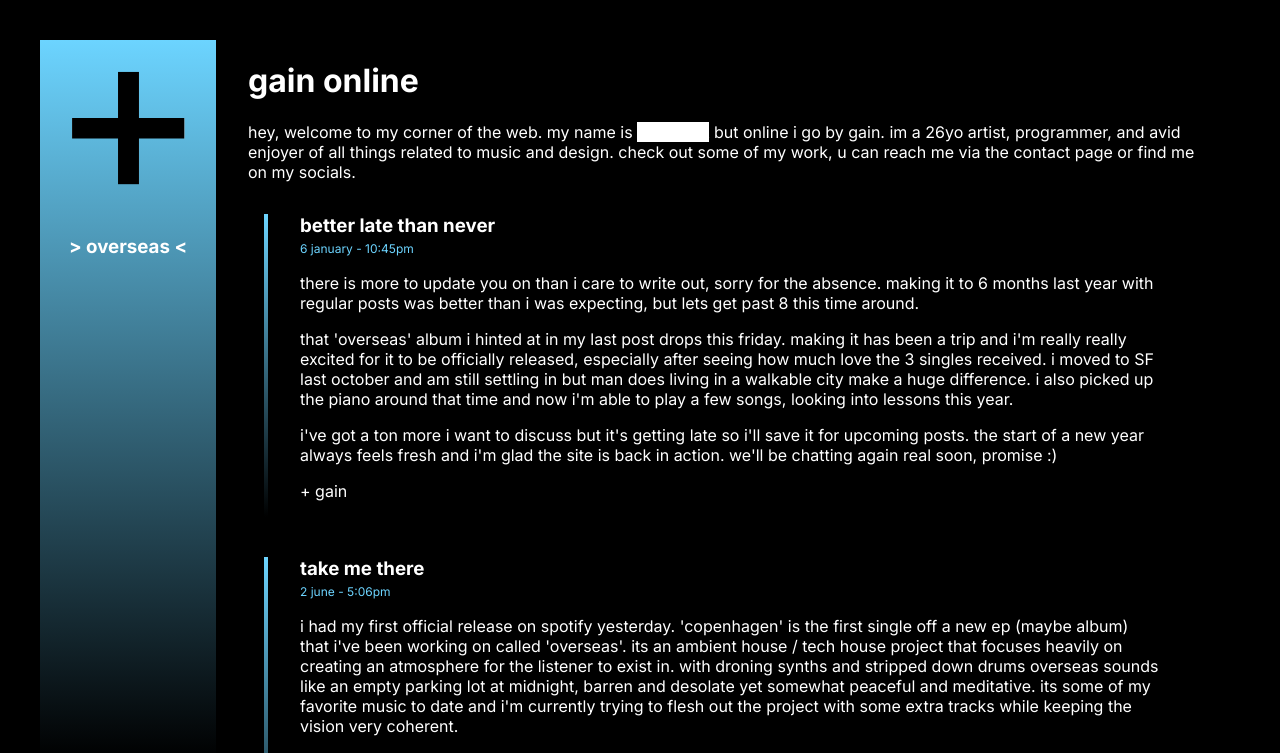
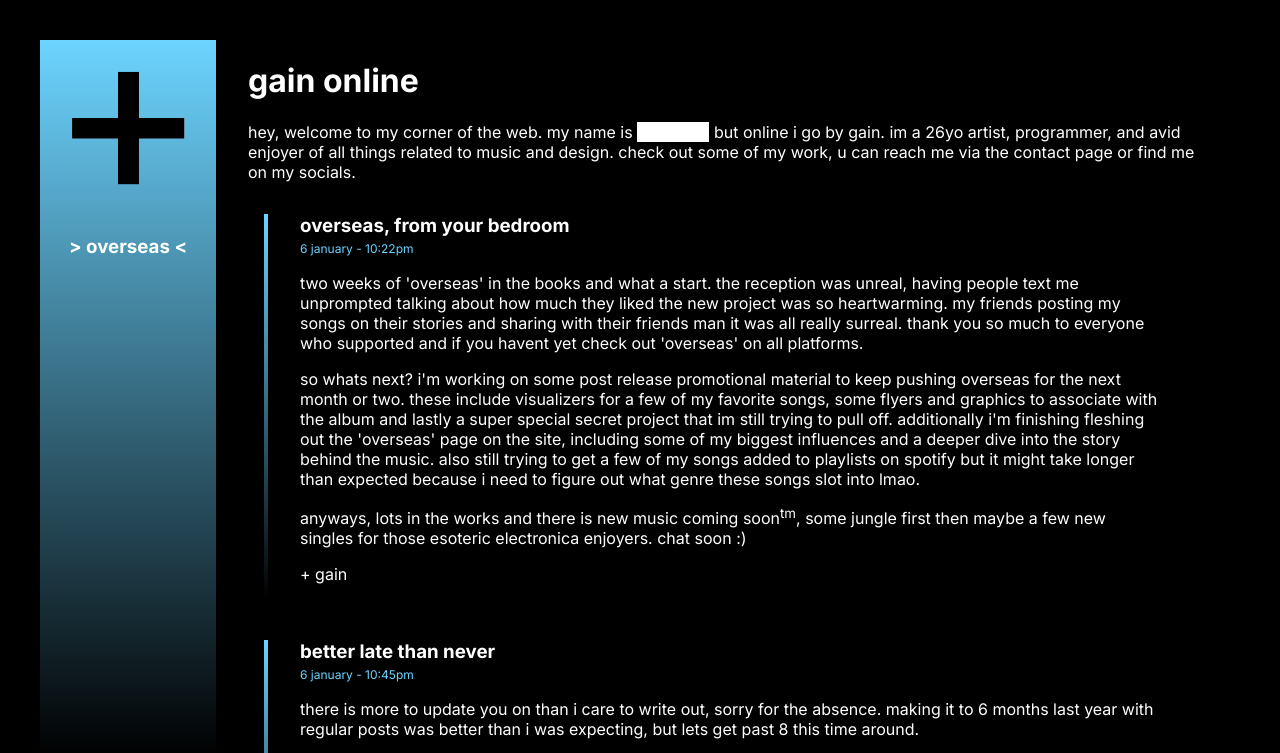
Before and after one commit to hharris56/gain.online, a Next.js app: page /home in a window 1280 px wide. Shown: the top 753 px of the page. Built offline with nearby package versions, Linux system fonts and the light colour scheme.

Commit message:
overseas post

```diff
--- a/src/app/home/posts/posts.tsx
+++ b/src/app/home/posts/posts.tsx
@@ -14,7 +14,8 @@ export default function Posts(){
     // TODO: implement filtering based on tags
 
     var posts = [
-        <Jan6 key="jan6" />,
+        <Jan24 key="1/24"/>,
+        <Jan6 key="1/6" />,
         <June2 key="6/2" />,
         <May17 key="5/17" />,
         <May13 key="5/13" />,
@@ -50,6 +51,20 @@ export default function Posts(){
         </div>
     )
 }
+function Jan24(){
+    return (
+        <BlogPost title="overseas, from your bedroom" date="6 january - 10:22pm">
+            two weeks of 'overseas' in the books and what a start. the reception was unreal, having people text me unprompted talking about how much they liked the new project was so heartwarming. my friends posting my songs on their stories and sharing with their friends man it was all really surreal. thank you so much to everyone who supported and if you havent yet check out 'overseas' on all platforms.
+            <Break/>
+            so whats next? i'm working on some post release promotional material to keep pushing overseas for the next month or two. these include visualizers for a few of my favorite songs, some flyers and graphics to associate with the album and lastly a super special secret project that im still trying to pull off. additionally i'm finishing fleshing out the 'overseas' page on the site, including some of my biggest influences and a deeper dive into the story behind the music. also still trying to get a few of my songs added to playlists on spotify but it might take longer than expected because i need to figure out what genre these songs slot into lmao.
+            <Break/>
+            anyways, lots in the works and there is new music coming soon<sup>tm</sup>, some jungle first then maybe a few new singles for those esoteric electronica enjoyers. chat soon :)
+            <Break/>
+            + gain
+        </BlogPost>
+    )
+}
+
 function Jan6(){
     return (
         <BlogPost title="better late than never" date="6 january - 10:45pm">
```
